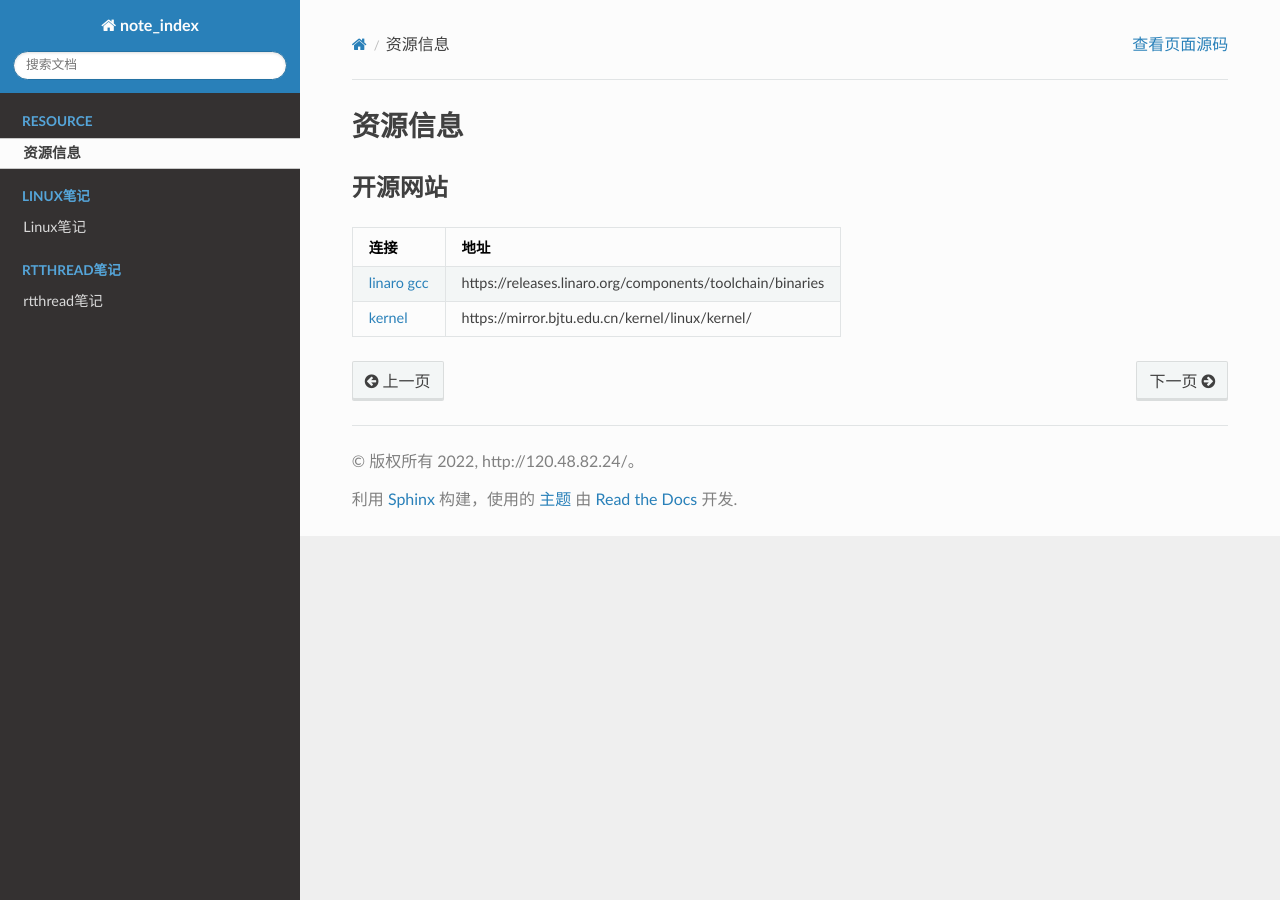
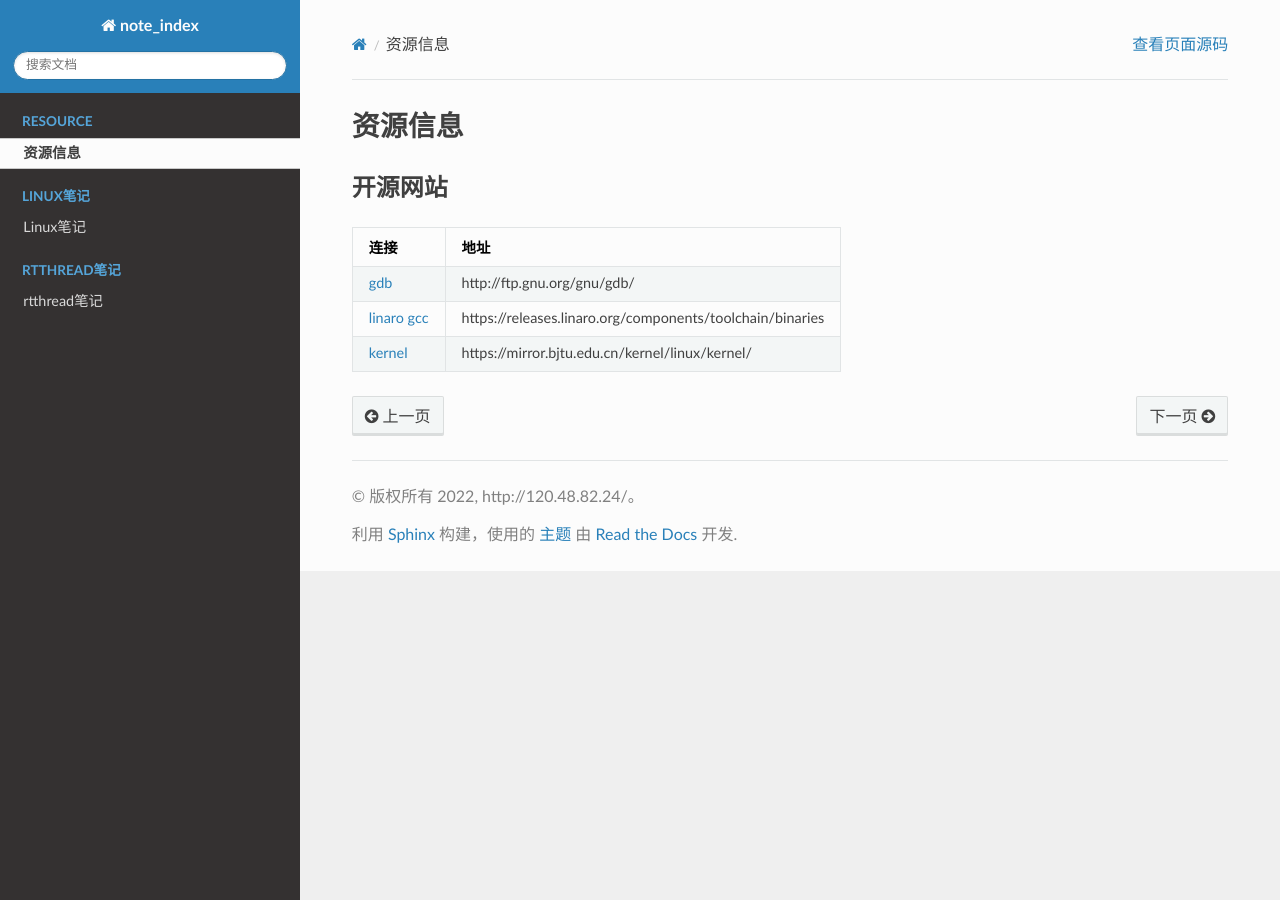
Before and after one commit to lzstudy/note_index, a Sphinx documentation site: the page built from source/res/index.md, in a window 1280 px wide. Built offline with Sphinx 7.4.7 and the Read the Docs theme 2.0.0, drawn with Linux system fonts in a browser that asks for light colours.

Commit message:
feat |> 添加gdb路劲

```diff
--- a/source/res/index.md
+++ b/source/res/index.md
@@ -5,5 +5,6 @@
 
 | 连接                                                                               | 地址           |
 | -----------------------------------------------------------------------------------| ---------------|
+| [gdb](http://ftp.gnu.org/gnu/gdb/)                                                 |http://ftp.gnu.org/gnu/gdb/|
 | [linaro gcc](https://releases.linaro.org/components/toolchain/binaries)            | https://releases.linaro.org/components/toolchain/binaries |
 | [kernel](https://mirror.bjtu.edu.cn/kernel/linux/kernel/) | https://mirror.bjtu.edu.cn/kernel/linux/kernel/ |
```
